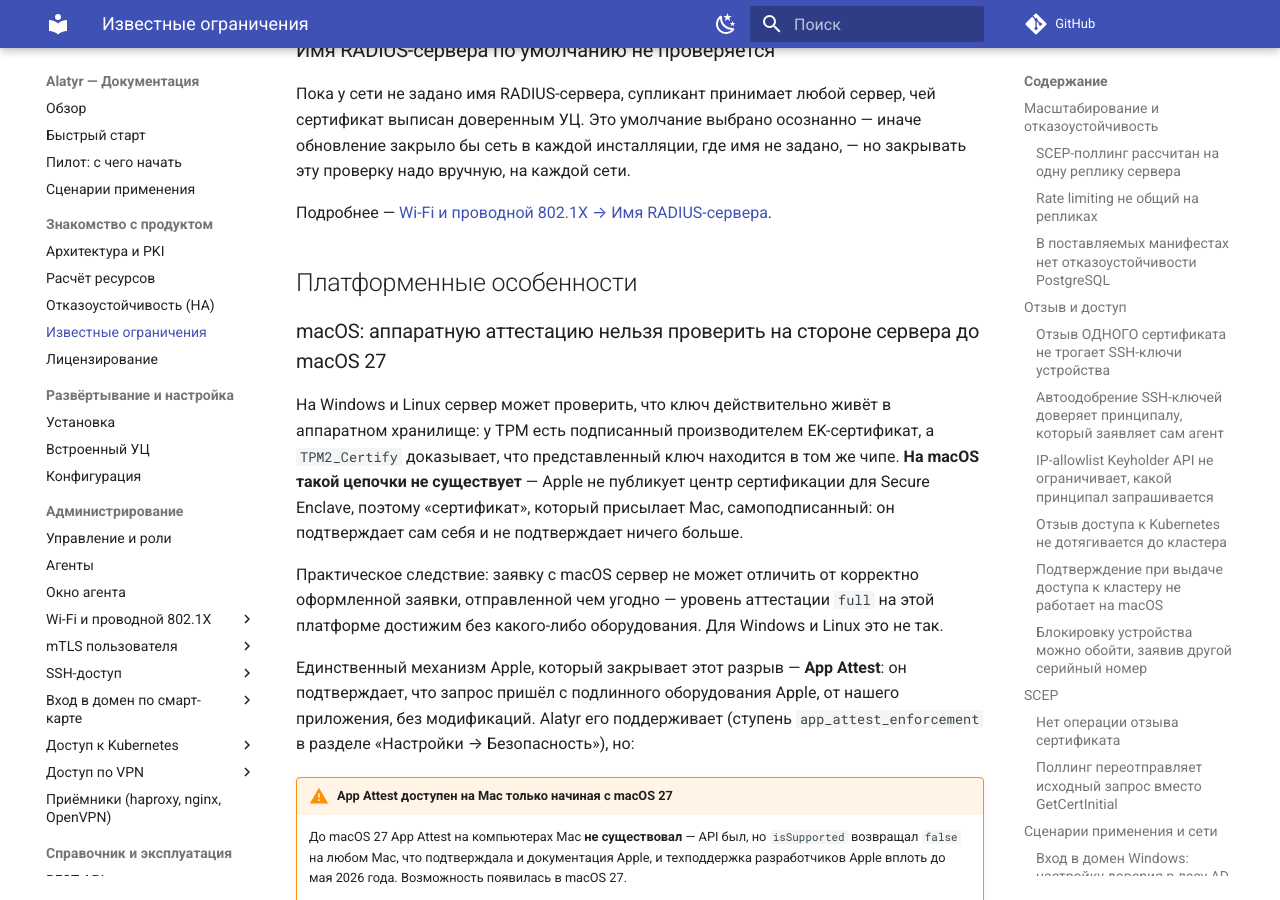
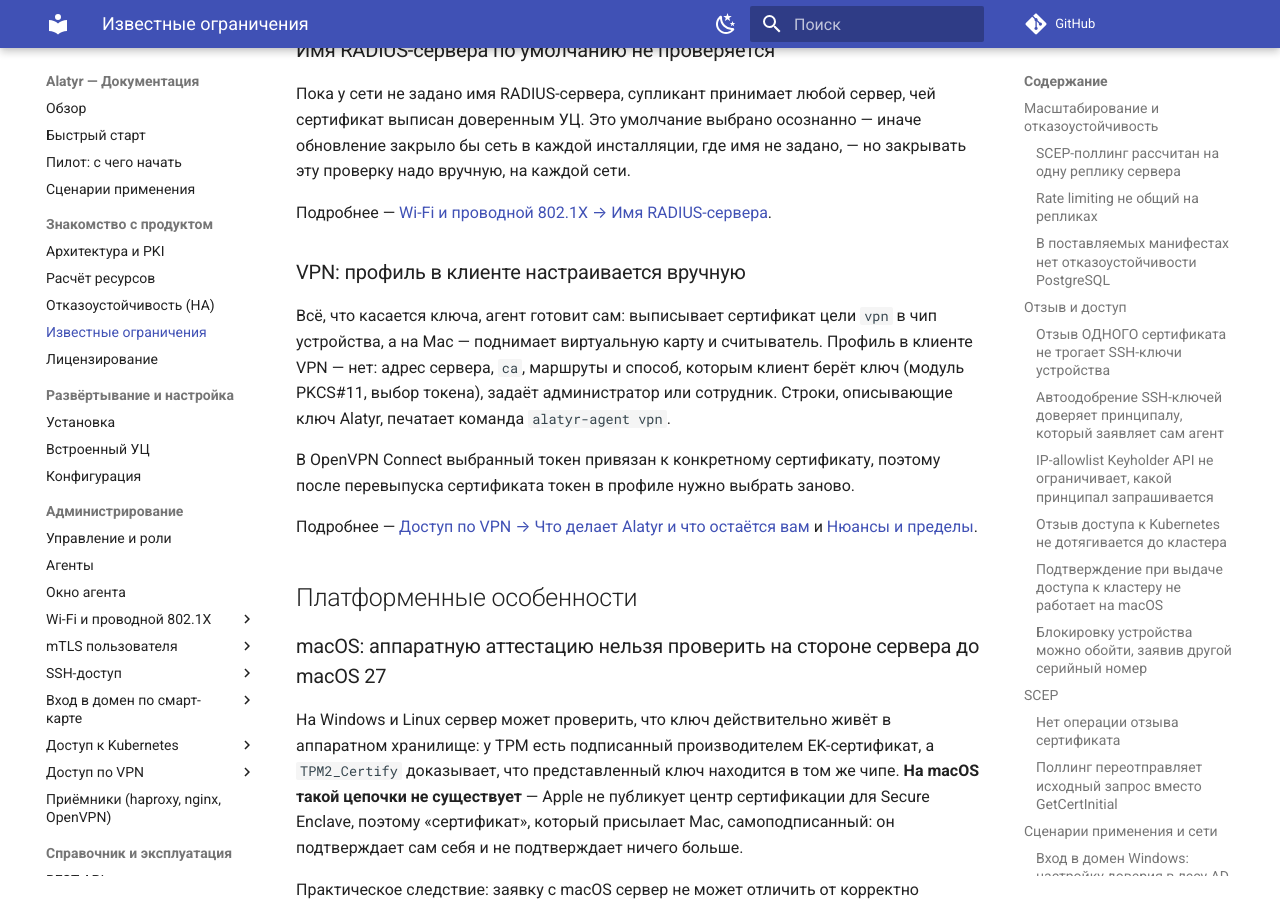
Before and after one commit to s3m4rgl/alatyr-docs, an MkDocs documentation site: the page built from docs/limitations.md, in a window 1280 px wide and 900 px high, scrolled down 5601 px. Built offline with MkDocs 1.6.1 and Material for MkDocs 9.7.7, drawn with Linux system fonts in a browser that asks for light colours; comment, search, counter and statistics services are not loaded.

Commit message:
Ограничения: профиль клиента VPN настраивается вручную

```diff
--- a/docs/limitations.md
+++ b/docs/limitations.md
@@ -249,6 +249,21 @@ RFC 8894-совместимыми CA, которые отклоняют повт
 Подробнее — [Wi-Fi и проводной 802.1X → Имя
 RADIUS-сервера](wifi/server-name.md).
 
+### VPN: профиль в клиенте настраивается вручную
+
+Всё, что касается ключа, агент готовит сам: выписывает сертификат цели `vpn`
+в чип устройства, а на Mac — поднимает виртуальную карту и считыватель. Профиль
+в клиенте VPN — нет: адрес сервера, `ca`, маршруты и способ, которым клиент
+берёт ключ (модуль PKCS#11, выбор токена), задаёт администратор или сотрудник.
+Строки, описывающие ключ Alatyr, печатает команда `alatyr-agent vpn`.
+
+В OpenVPN Connect выбранный токен привязан к конкретному сертификату, поэтому
+после перевыпуска сертификата токен в профиле нужно выбрать заново.
+
+Подробнее — [Доступ по VPN → Что делает Alatyr и что остаётся
+вам](vpn/index.md#что-делает-alatyr-и-что-остаётся-вам) и [Нюансы и
+пределы](vpn/caveats.md).
+
 ## Платформенные особенности
 
 ### macOS: аппаратную аттестацию нельзя проверить на стороне сервера до macOS 27
```
